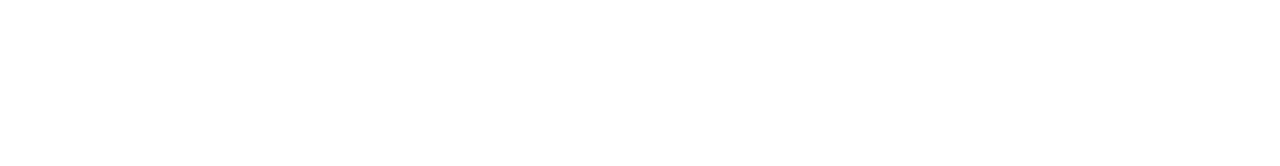
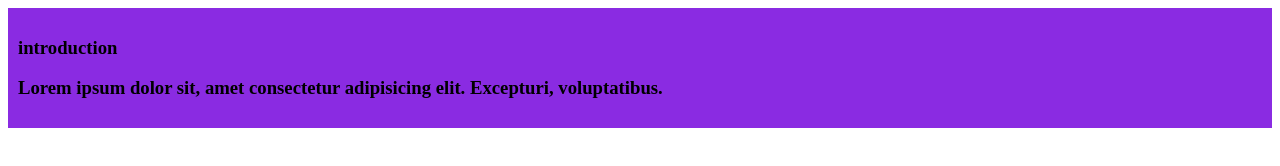
Before and after one commit to israt-bee/my-first-github-repo, a plain HTML site: page index.html in a window 1280 px wide. Drawn offline with Linux system fonts and the light colour scheme.

Commit message:
first blog

```diff
--- a/index.html
+++ b/index.html
@@ -5,6 +5,12 @@
     <meta name="viewport" content="width=device-width, initial-scale=1.0">
     <title>Document</title>
     <link rel="stylesheet" href="style.css">
+    <div>
+        <h3>introduction
+            <p>Lorem ipsum dolor sit, amet consectetur adipisicing elit. Excepturi, voluptatibus.</p>
+        </h3>
+    </div>
+
 </head>
 <body>
 
--- a/style.css
+++ b/style.css
@@ -0,0 +1,4 @@
+div{
+    background-color: blueviolet;
+    padding: 10px;
+}
```
